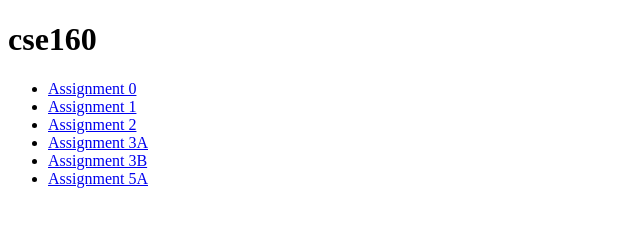
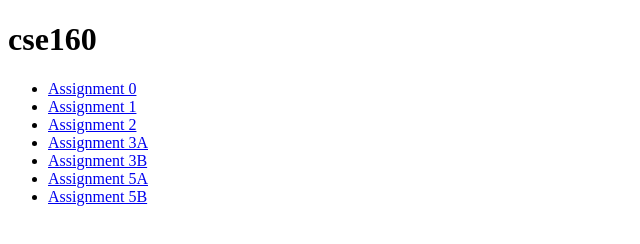
Before and after one commit to ChinmayG123/cse160, a plain HTML site: page index.html in a window 1280 px wide. Shown: the whole page, without its empty margins (0-640 px from the left). Drawn offline with Linux system fonts and the light colour scheme.

Commit message:
readme and index

```diff
--- a/index.html
+++ b/index.html
@@ -14,6 +14,7 @@
         <li><a href="https://chinmayg123.github.io/cse160/Chinmay_Gowdru_Assignment_3A/src/BlockyAnimal.html">Assignment 3A</a></li>
         <li><a href="https://chinmayg123.github.io/cse160/Chinmay_Gowdru_Assignment_3B/src/BlockyAnimal.html">Assignment 3B</a></li>
         <li><a href="https://chinmayg123.github.io/cse160/Chinmay_Gowdru_Assignment_5/src/asgn5a.html">Assignment 5A</a></li>
+        <li><a href="https://chinmayg123.github.io/cse160/Chinmay_Gowdru_Assignment_5B/src/asgn5b.html">Assignment 5B</a></li>
     </ul>
 </body>
 </html>
```
Also changed, not shown: README.md.
